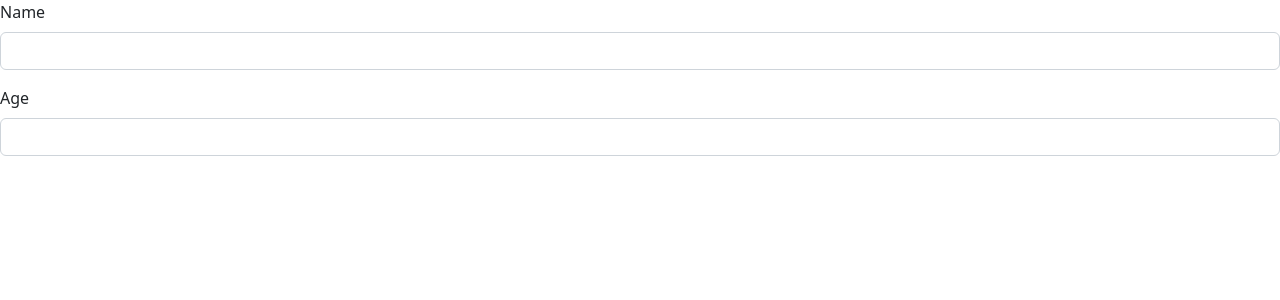
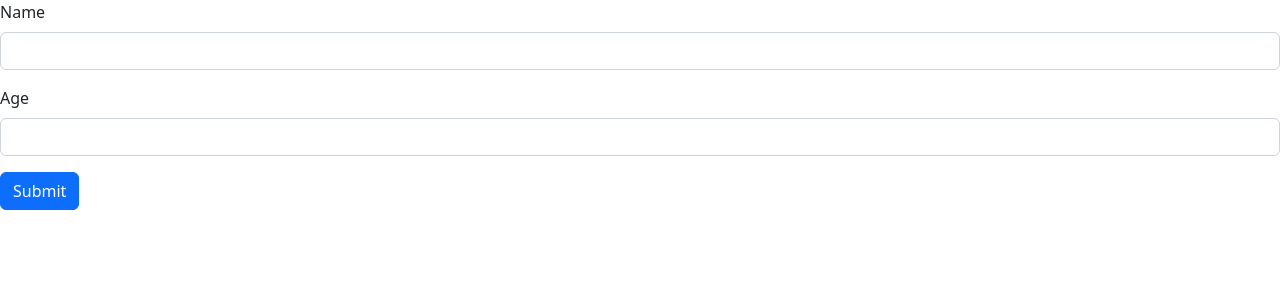
Before and after one commit to KlydeKun/react-app, a React (Vite) app: page / in a window 1280 px wide. Shown: the top 300 px of the page. Built offline with nearby package versions, Linux system fonts and the light colour scheme.

Commit message:
Add a submit button markup in form component

```diff
--- a/src/components/Form.tsx
+++ b/src/components/Form.tsx
@@ -15,6 +15,9 @@ const Form = () => {
         </label>
         <input id="age" type="number" className="form-control" />
       </div>
+      <button className="btn btn-primary" type="submit">
+        Submit
+      </button>
     </form>
   );
 };
```
